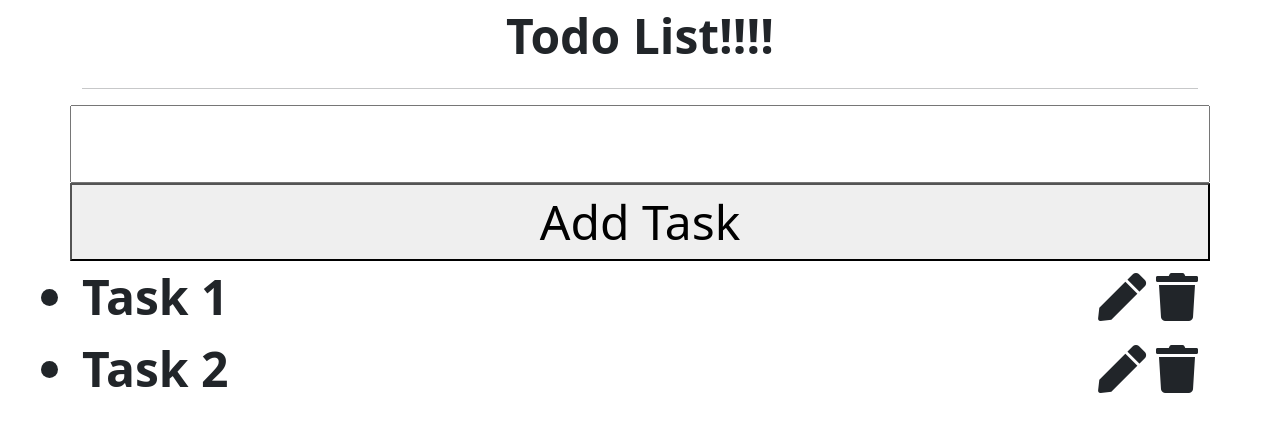
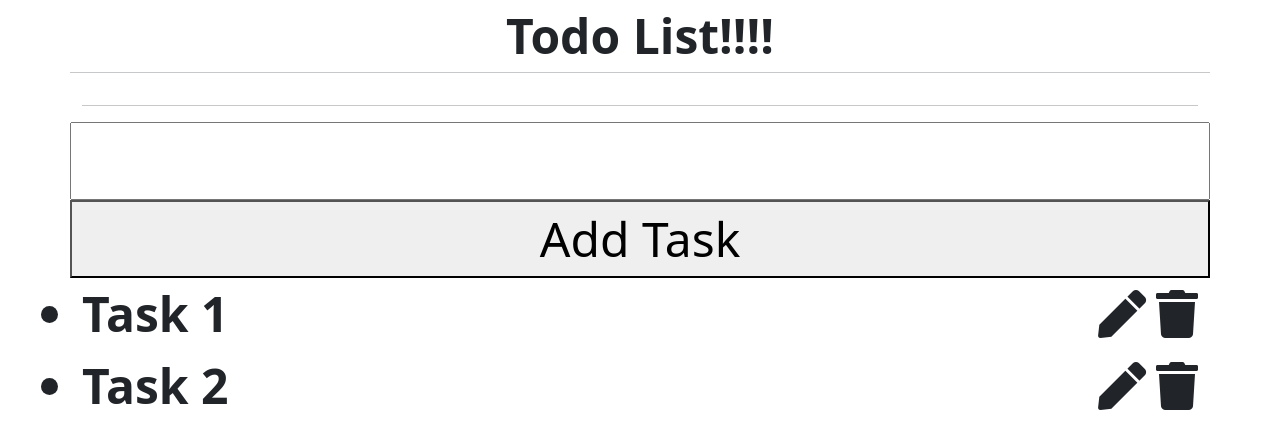
Before and after one commit to ashfaque07/todo-list-app, a React (Create React App) app: page / in a window 1280 px wide. Shown: the top 448 px of the page. Built offline with nearby package versions, Linux system fonts and the light colour scheme.

Commit message:
Made changes

```diff
--- a/src/components/Heading.js
+++ b/src/components/Heading.js
@@ -2,7 +2,12 @@ import React, { Component } from "react";
 
 class Heading extends Component {
   render() {
-    return <React.Fragment>Todo List!!!!</React.Fragment>;
+    return (
+      <React.Fragment>
+        Todo List!!!!
+        <hr></hr>
+      </React.Fragment>
+    );
   }
 }
 
--- a/src/components/TodoInput.js
+++ b/src/components/TodoInput.js
@@ -1,7 +1,7 @@
 import React, { useState } from "react";
 
 function TodoInput(props) {
-  const [inputText, setInputText] = useState("");
+  const [inputText, setInputText] = useState('');
   return (
     <React.Fragment>
       <input
```
